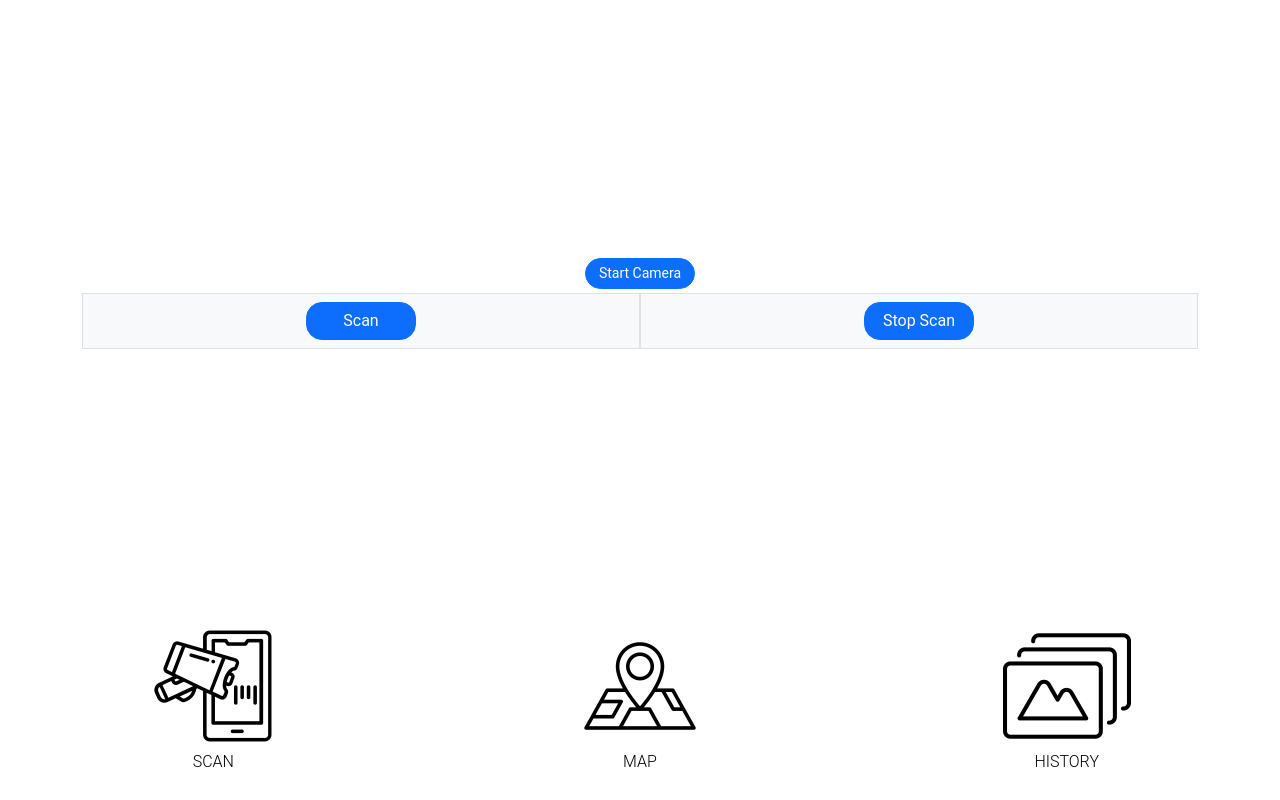
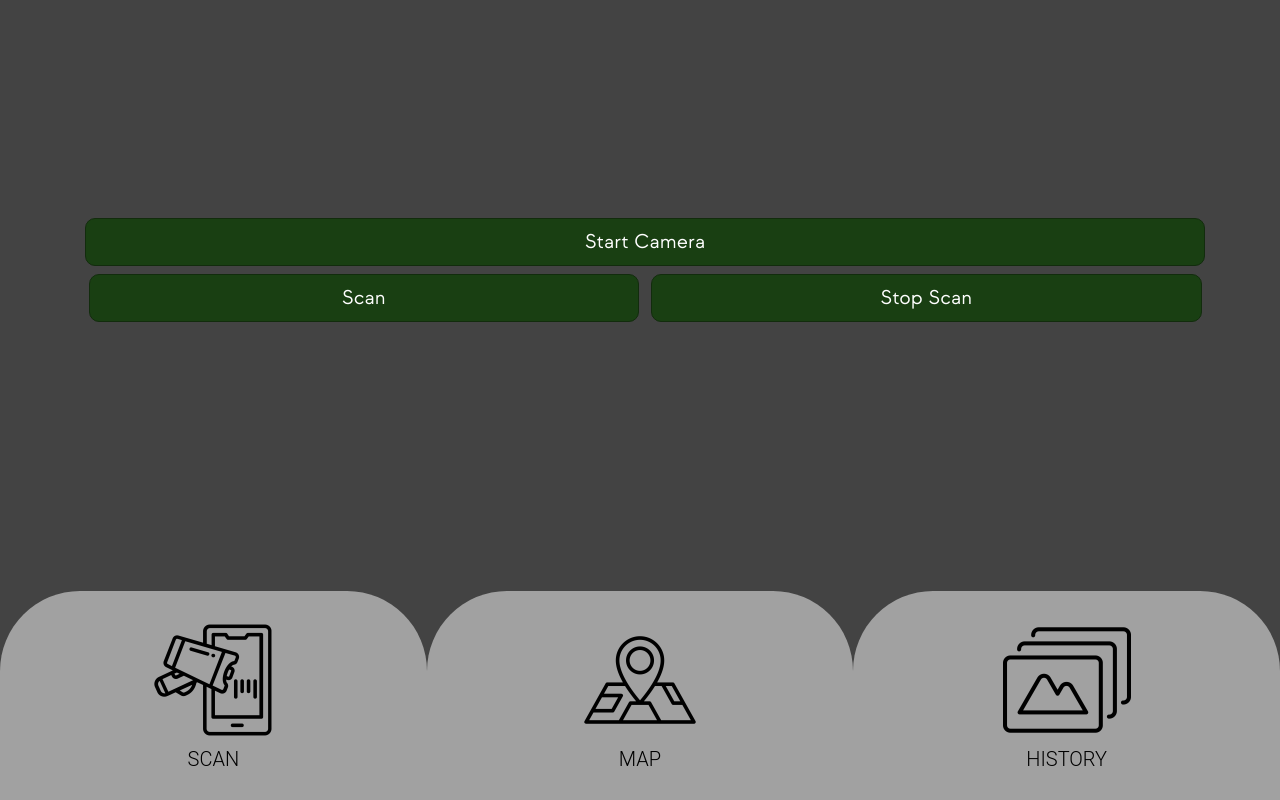
Before and after one commit to Yaelen/TLE-1-T10, a PHP site: page /seedScan.html in a window 1280 px wide. Run offline with PHP 8.4, Linux system fonts and the light colour scheme.

Commit message:
css-gaia seed scan

```diff
--- a/css/gaiaInterface.css
+++ b/css/gaiaInterface.css
@@ -1,9 +1,76 @@
+/*Strawford used for general text*/
+@font-face {
+    font-family: 'Strawford';
+    src: url('../css/fonts/strawford-regular-webfont.ttf') format('truetype');
+    font-weight: normal;
+    font-style: normal;
+}
+
+@font-face {
+    font-family: 'Strawford';
+    src: url('../css/fonts/strawford-regular-webfont.ttf') format('truetype');
+    font-weight: bold;
+    font-style: normal;
+}
+
+@font-face {
+    font-family: 'Strawford';
+    src: url('../css/fonts/strawford-regularitalic-webfont.ttf') format('truetype');
+    font-weight: normal;
+    font-style: italic;
+}
+
+@font-face {
+    font-family: 'Strawford';
+    src: url('../css/fonts/strawford-regularitalic-webfont.ttf') format('truetype');
+    font-weight: bold;
+    font-style: italic;
+}
+
+/*Ade font, used for logo and some headers*/
+@font-face {
+    font-family: 'Ade';
+    src: url('../css/fonts/AdeDisplay.otf') format('opentype');
+    font-weight: normal;
+    font-style: normal;
+}
+
+@font-face {
+    font-family: 'Ade';
+    src: url('../css/fonts/AdeDisplay.otf') format('opentype');
+    font-weight: bold;
+    font-style: normal;
+}
+
+@font-face {
+    font-family: 'Ade';
+    src: url('../css/fonts/AdeDisplay.otf') format('opentype');
+    font-weight: normal;
+    font-style: italic;
+}
+
+@font-face {
+    font-family: 'Ade';
+    src: url('../css/fonts/AdeDisplay.otf') format('opentype');
+    font-weight: bold;
+    font-style: italic;
+}
+
+
+
+
+
+
+
+
 /* General styles */
 body, html {
     /*height: 100%;*/
     margin: 0;
     font-family: "Roboto", sans-serif;
     font-weight: 300;
+    background-color: #434343;
+    font-size: 10px;
 }
 
 main {
@@ -29,6 +96,32 @@ h1 {
 }
 
 .gaia-seed-main{
+    display: flex;
+    flex-direction: column;
+    justify-content: center;
+    align-items: center;
+}
+
+.gaia-seed-index-h1 {
+    font-size: 10rem;
+    color: white;
+    font-family: Ade;
+    line-height: 6rem;
+    text-shadow: 0.5rem 0.5rem rgba(0, 0, 0, 50%);
+}
+
+.gaia-seed-index-h2 {
+    font-size: 6rem;
+    color: white;
+    font-family: Strawford;
+    text-shadow: 0.5rem 0.5rem rgba(0, 0, 0, 50%);
+}
+
+.gaia-seed-index-h3 {
+    font-size: 3rem;
+    color: white;
+    font-family: Strawford;
+    text-shadow: 0.5rem 0.5rem rgba(0, 0, 0, 50%);
 }
 
 .gaia-seed-links {
@@ -46,6 +139,7 @@ h1 {
 .gaia-seed-links a {
     color: black;
     text-decoration: none;
+    font-size: 2rem;
 }
 
 .gaia-seed-div {
@@ -82,6 +176,38 @@ video {
 
 .camera .row {
     height: auto; /* Allow dynamic height */
+}
+
+
+
+.btn-primary {
+    color: #fff;
+    background-color: #193f12;
+    border-color: #122c0d;
+    font-family: Strawford;
+    font-size: 2rem;
+    padding: 1rem 3rem;
+    text-align: center;
+}
+
+.btn-primary:hover {
+    color: #fff;
+    background-color: #193f12;
+    border-color: #122c0d;
+}
+
+.btn-primary:active {
+    color: #fff;
+    background-color: #193f12;
+    border-color: #122c0d;
+}
+
+.bg-light {
+    background-color: transparent !important;
+}
+
+.border {
+    border: 1px solid transparent !important;
 }
 
 /* Buttons */
@@ -156,3 +282,11 @@ footer {
 .controls-container .d-flex {
     gap: 1rem; /* Add spacing between buttons */
 }
+
+
+
+.control {
+    text-align: center;
+    margin: 0 0.5rem;
+    padding: 1vh 7vw;
+}
--- a/seedIndex.html
+++ b/seedIndex.html
@@ -11,9 +11,9 @@
 <body class="gaia-seed-index-body">
 
 <main class="gaia-seed-main">
-    <h1>GAIA</h1>
-    <h2>Seed</h2>
-    <h3>Scanner</h3>
+    <h1 class="gaia-seed-index-h1">GAIA</h1>
+    <h2 class="gaia-seed-index-h2">Seed</h2>
+    <h3 class="gaia-seed-index-h3">Scanner</h3>
 </main>
 
 <!-- Bootstrap JS (optional, for extra functionality) -->
--- a/seedScan.html
+++ b/seedScan.html
@@ -58,18 +58,18 @@
 
     <div class="col text-center">
         <div class="p-1 mt-4">
-            <button id="camera" type="button" class="btn btn-primary btn-sm control">Start Camera</button>
+            <button id="camera" type="button" class="btn btn-primary btn-sm control w-100">Start Camera</button>
         </div>
     </div>
     <div class="d-flex justify-content-around mt-7">
         <div class="col text-center">
             <div class="p-2 border bg-light">
-                <button id="snapshot" type="button" class="btn btn-primary control">Scan</button>
+                <button id="snapshot" type="button" class="btn btn-primary control w-100">Scan</button>
             </div>
         </div>
         <div class="col text-center">
             <div class="p-2 border bg-light">
-                <button id="stop" type="button" class="btn btn-primary control">Stop Scan</button>
+                <button id="stop" type="button" class="btn btn-primary control w-100">Stop Scan</button>
             </div>
         </div>
     </div>
```
